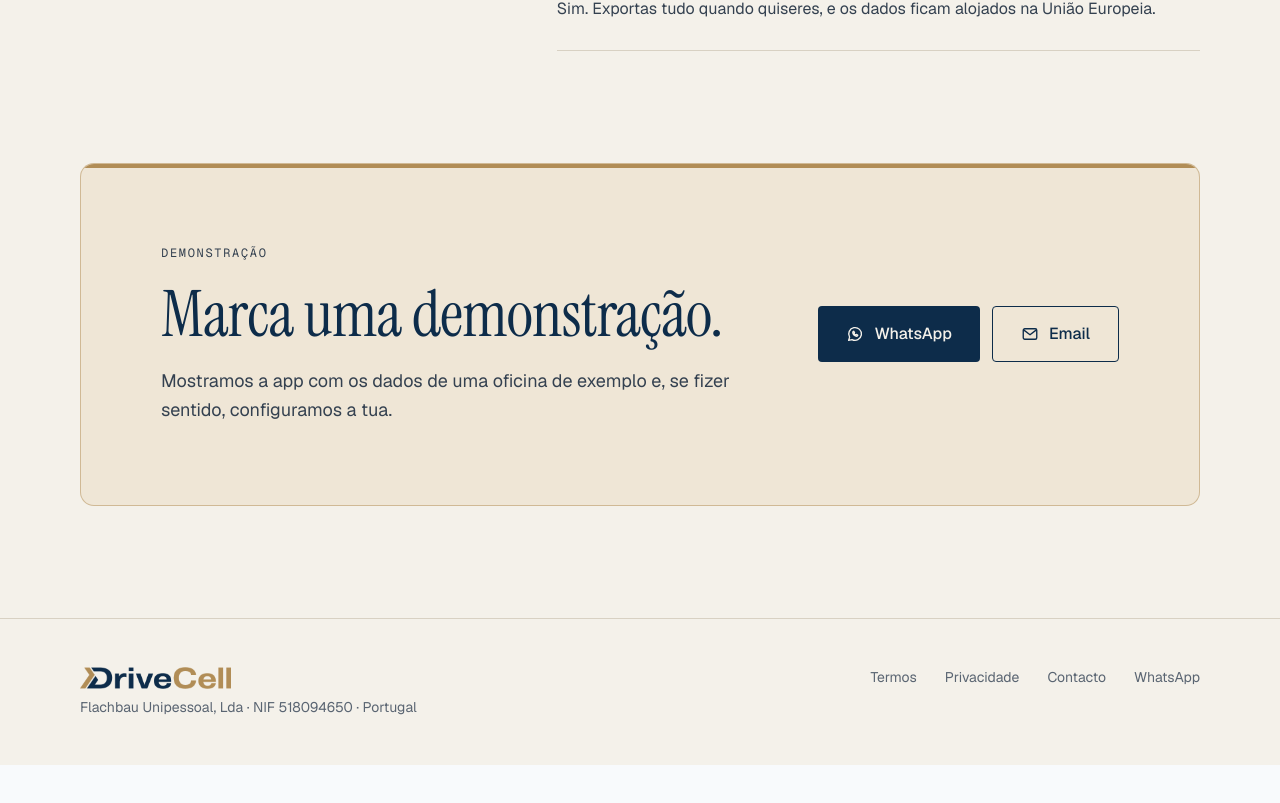
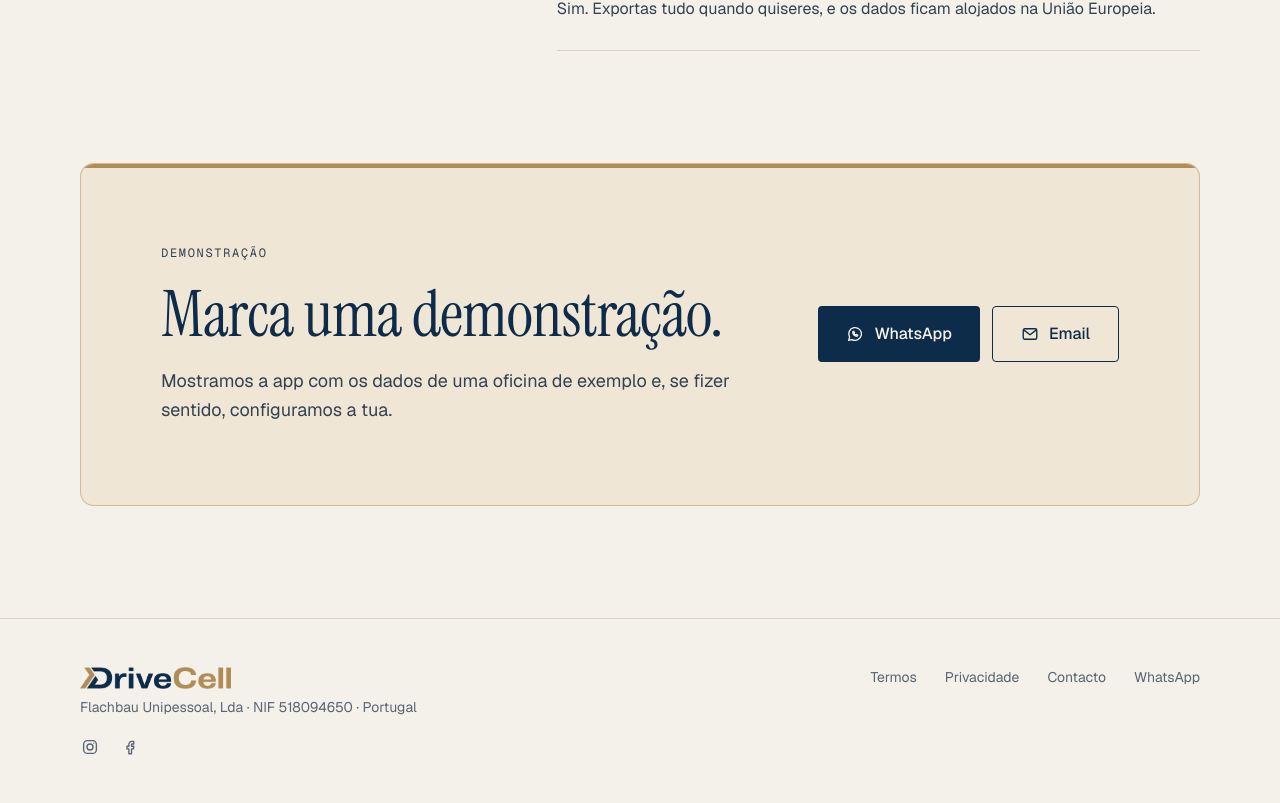
Before and after one commit to pcunha29/drivecell-oficinas, a Next.js app: page / in a window 1280 px wide. Shown: the part 4372-5175 px from the top of the page. Before the commit the page ends 5137 px from the top, so only its background shows below. Built offline with nearby package versions, Linux system fonts and the light colour scheme; no server answers.

Commit message:
social media

```diff
--- a/src/app/(marketing)/page.tsx
+++ b/src/app/(marketing)/page.tsx
@@ -9,7 +9,7 @@ import {
   type HowItWorksStep,
 } from "@/components/marketing/how-it-works";
 import { PRICE_LABEL, PRICING, SETUP_NOTE } from "@/lib/pricing";
-import { CONTACT_EMAIL, CONTACT_PHONE } from "@/lib/contact";
+import { CONTACT_EMAIL, CONTACT_PHONE, SOCIAL_LINKS } from "@/lib/contact";
 import { SITE_NAME, SITE_TAGLINE, SITE_URL } from "@/lib/site";
 import { existsSync } from "node:fs";
 import { join } from "node:path";
@@ -177,6 +177,7 @@ const jsonLd = JSON.stringify({
       url: SITE_URL,
       logo: `${SITE_URL}/logos/logo-full-color.png`,
       email: CONTACT_EMAIL,
+      sameAs: [SOCIAL_LINKS.instagram, SOCIAL_LINKS.facebook],
       telephone: CONTACT_PHONE,
       address: {
         "@type": "PostalAddress",
--- a/src/components/marketing/contact-icons.tsx
+++ b/src/components/marketing/contact-icons.tsx
@@ -36,3 +36,41 @@ export function MailIcon() {
     </svg>
   );
 }
+
+export function InstagramIcon() {
+  return (
+    <svg
+      width="18"
+      height="18"
+      viewBox="0 0 24 24"
+      fill="none"
+      stroke="currentColor"
+      strokeWidth="1.8"
+      strokeLinecap="round"
+      strokeLinejoin="round"
+      aria-hidden="true"
+    >
+      <rect x="3.5" y="3.5" width="17" height="17" rx="5" />
+      <circle cx="12" cy="12" r="4" />
+      <path d="M17.2 6.8h.01" />
+    </svg>
+  );
+}
+
+export function FacebookIcon() {
+  return (
+    <svg
+      width="18"
+      height="18"
+      viewBox="0 0 24 24"
+      fill="none"
+      stroke="currentColor"
+      strokeWidth="1.8"
+      strokeLinecap="round"
+      strokeLinejoin="round"
+      aria-hidden="true"
+    >
+      <path d="M14.5 8H17V4.5h-2.5A4 4 0 0 0 10.5 8.5V11H8v3.5h2.5V21H14v-6.5h2.6l.4-3.5h-3V9a1 1 0 0 1 1-1z" />
+    </svg>
+  );
+}
--- a/src/components/marketing/site-footer.tsx
+++ b/src/components/marketing/site-footer.tsx
@@ -1,9 +1,17 @@
 import Link from "next/link";
-import { mailtoUrl, whatsappUrl } from "@/lib/contact";
+import { mailtoUrl, SOCIAL_LINKS, whatsappUrl } from "@/lib/contact";
+import { FacebookIcon, InstagramIcon } from "./contact-icons";
 import { siteContainer } from "./container";
 import { DrivecellLogo } from "@/components/brand/drivecell-logo";
 
 const footerLink = "inline-flex min-h-11 items-center transition-colors hover:text-accent md:min-h-0";
+const socialLink =
+  "inline-flex size-11 items-center justify-center rounded-md transition-colors hover:text-accent md:size-9";
+
+const SOCIALS = [
+  { href: SOCIAL_LINKS.instagram, label: "DriveCell no Instagram", Icon: InstagramIcon },
+  { href: SOCIAL_LINKS.facebook, label: "DriveCell no Facebook", Icon: FacebookIcon },
+];
 
 export function SiteFooter() {
   return (
@@ -14,6 +22,22 @@ export function SiteFooter() {
         <div className="flex flex-col gap-2">
           <DrivecellLogo height={22} />
           <span>Flachbau Unipessoal, Lda · NIF 518094650 · Portugal</span>
+          <ul className="-ml-2.5 mt-1 flex items-center gap-1 md:-ml-2" aria-label="Redes sociais">
+            {SOCIALS.map(({ href, label, Icon }) => (
+              <li key={href}>
+                <a
+                  href={href}
+                  className={socialLink}
+                  target="_blank"
+                  rel="noopener noreferrer"
+                  aria-label={label}
+                  title={label}
+                >
+                  <Icon />
+                </a>
+              </li>
+            ))}
+          </ul>
         </div>
         <nav className="flex flex-wrap gap-x-7 gap-y-3" aria-label="Rodapé">
           <Link href="/termos" className={footerLink}>
--- a/src/lib/contact.ts
+++ b/src/lib/contact.ts
@@ -20,3 +20,9 @@ export function mailtoUrl(subject?: string): string {
 export function whatsappShareUrl(text: string): string {
   return `https://wa.me/?text=${encodeURIComponent(text)}`;
 }
+
+/** Perfis públicos nas redes sociais (rodapé e dados estruturados). */
+export const SOCIAL_LINKS = {
+  instagram: "https://www.instagram.com/drivecell.pt/",
+  facebook: "https://www.facebook.com/profile.php?id=61594923510482",
+} as const;
```
